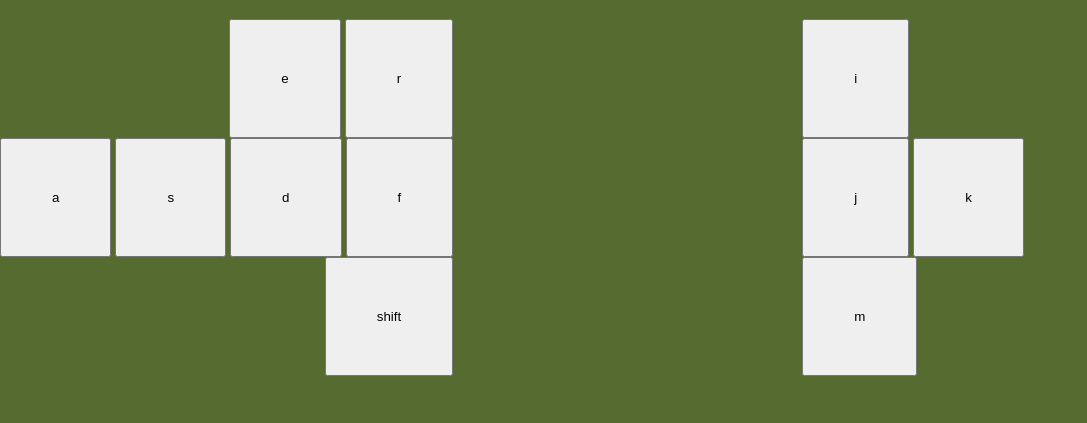
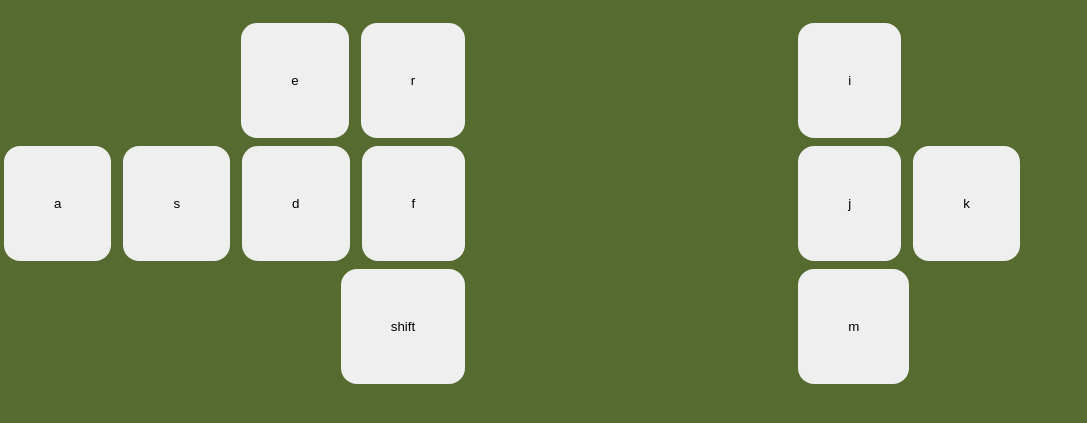
Before and after one commit to peanub07/Keyboard-Drum-Kit-Pads, a plain HTML site: page index.html in a window 1280 px wide. Shown: the part 61-484 px from the top of the page, without its empty margins (0-1087 px from the left). Drawn offline with Linux system fonts and the light colour scheme.

Commit message:
WIP: styling

```diff
--- a/style.css
+++ b/style.css
@@ -10,10 +10,14 @@ body {
 
 .pad {
   padding: 50px;
+  border: none;
+  border-radius: 16px;
+  margin: 4px;
 }
 
 .activatedPad {
   background-color: rgb(0, 0, 0);
+  /* box-shadow: ; */
 }
 
 .drumset {
@@ -22,14 +26,15 @@ body {
   /* max-width: 50%; */
 }
 
-.leftHandSide {
+.leftHandSide, .rightHandSide {
   display: flex;
   flex-direction: column;
+}
+
+.leftHandSide {
   align-items: end;
 }
 
 .rightHandSide {
-  display: flex;
-  flex-direction: column;
   align-items: start;
 }
```
